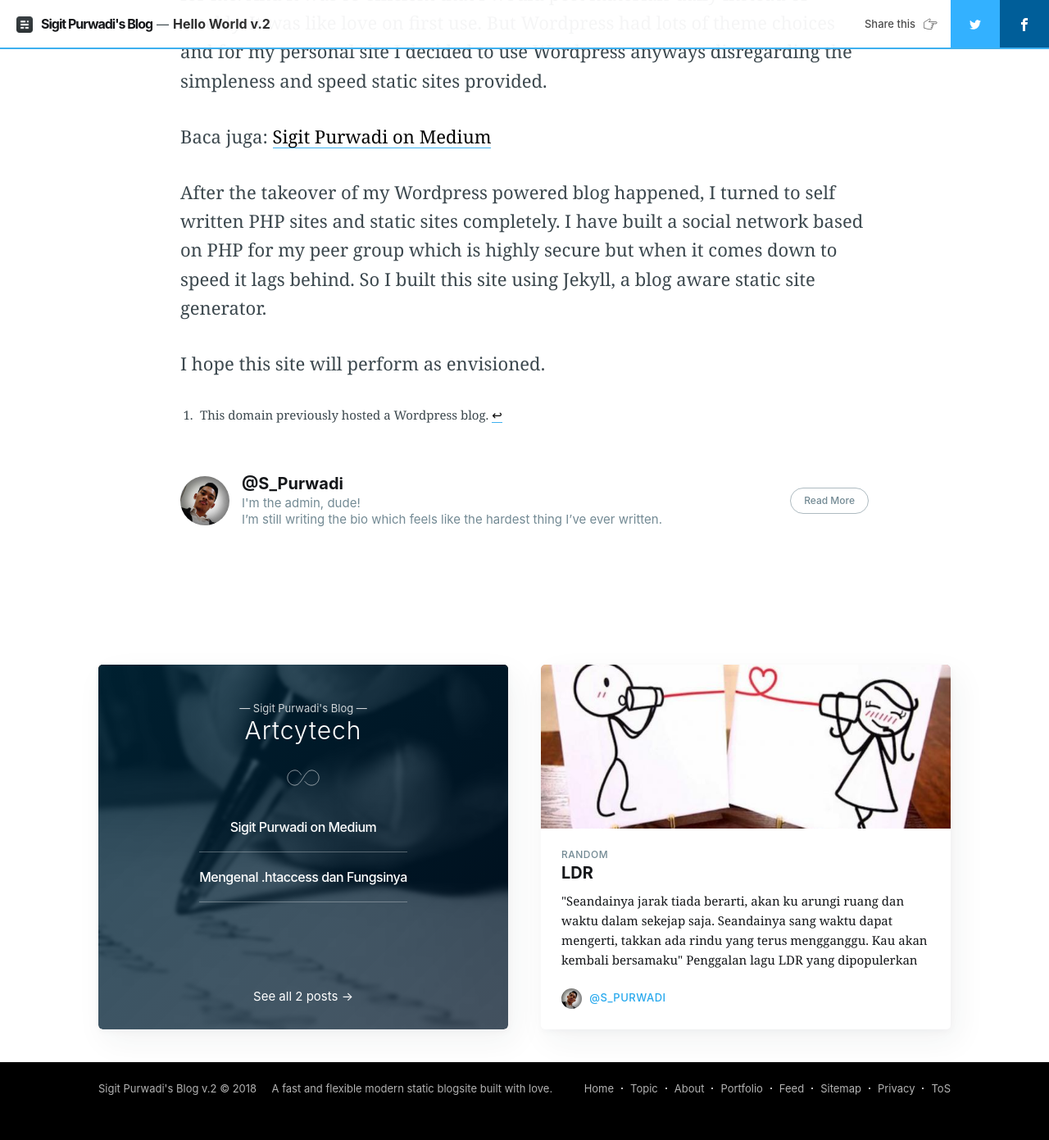
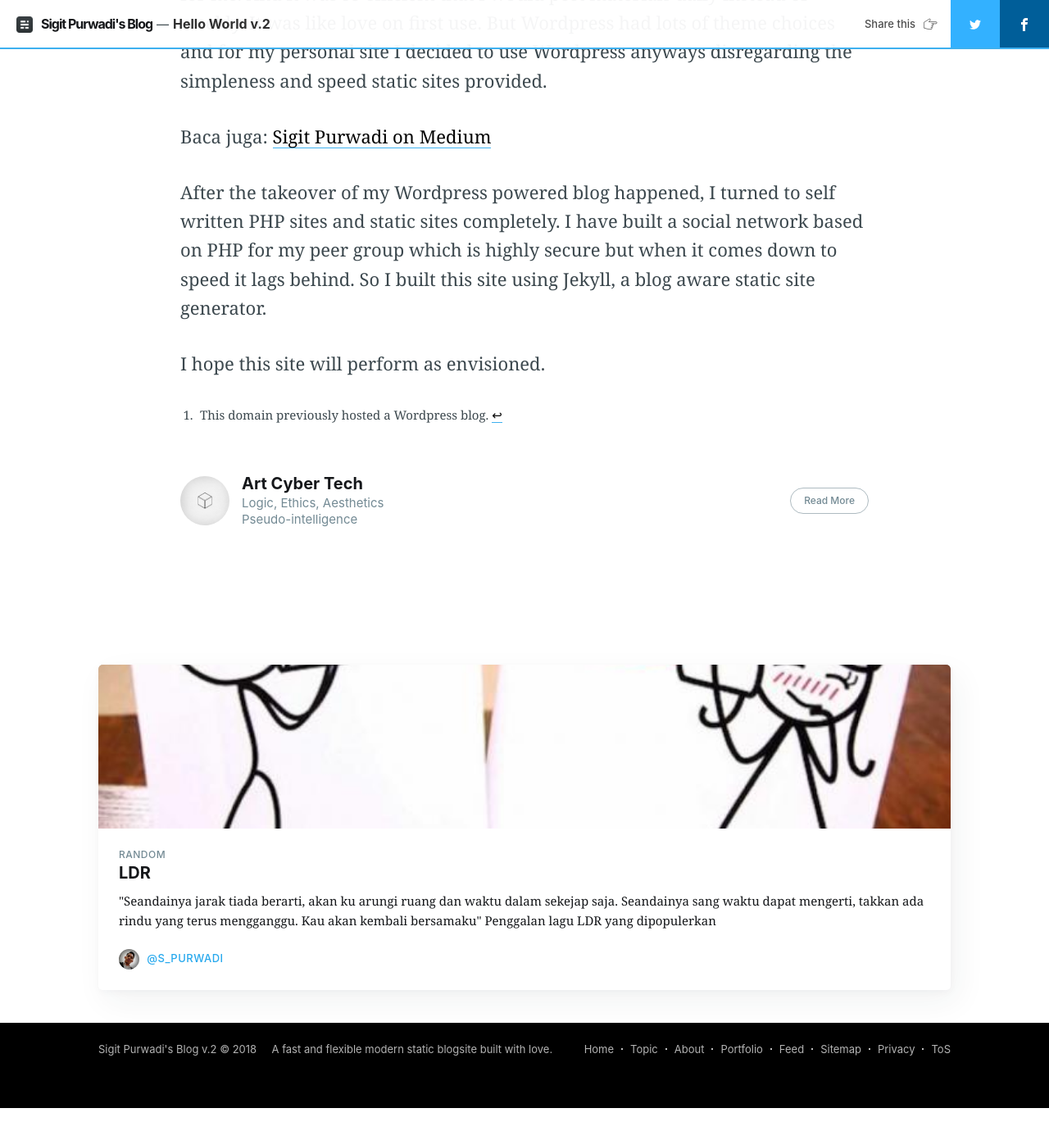
Before and after one commit to spurwadi2/v2, a Jekyll site: the page built from _posts/2018-04-01-hello-world.md, in a window 1280 px wide and 1400 px high, scrolled down 3297 px. Shown: the top 1391 px of the window at 82% size. Built offline with Jekyll 4.4.1, drawn with Linux system fonts in a browser that asks for light colours; nearby versions of some CDN libraries; comment, search, counter and statistics services are not loaded; after the commit the page ends 4649 px from its top, so only the background shows below that; some of the changed text lies outside the part shown.

Commit message:
Update blog post

```diff
--- a/_posts/2018-04-01-hello-world.md
+++ b/_posts/2018-04-01-hello-world.md
@@ -4,10 +4,10 @@
 cover:  assets/images/menulis.jpg
 navigation: True
 title: Hello World v.2
-tags: [artcytech]
+tags: [technologeek]
 class: post-template
-subclass: 'post tag-artcytech'
-author: sigit
+subclass: 'post tag-technologeek'
+author: artcytech
 ---
 
 I have been away from the blogging scene for quite a while now, suddenly today it dawned upon me that I need to start writing/posting again. My writing is a little bit rusty now, and I need to brush on that.
```
